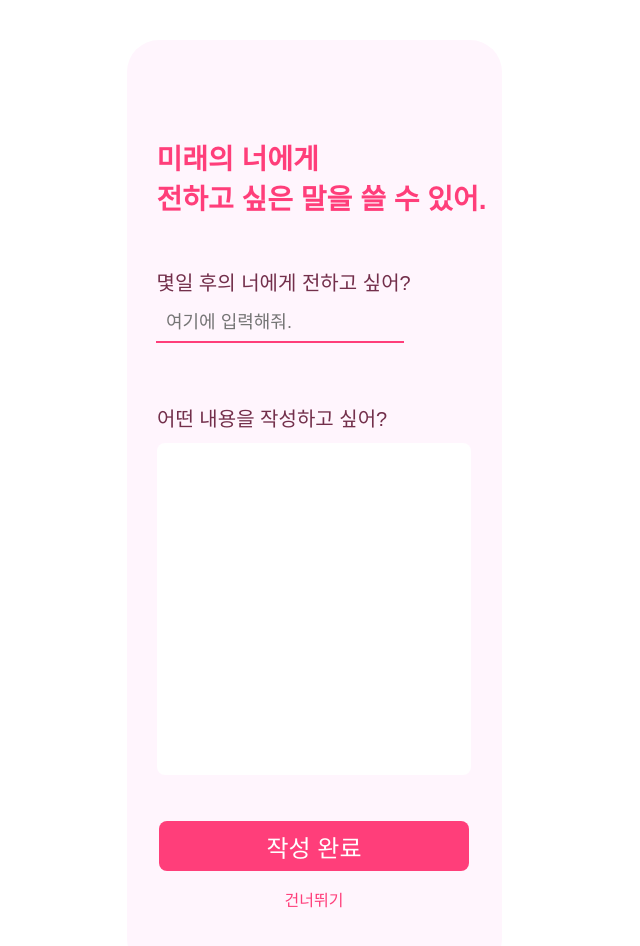
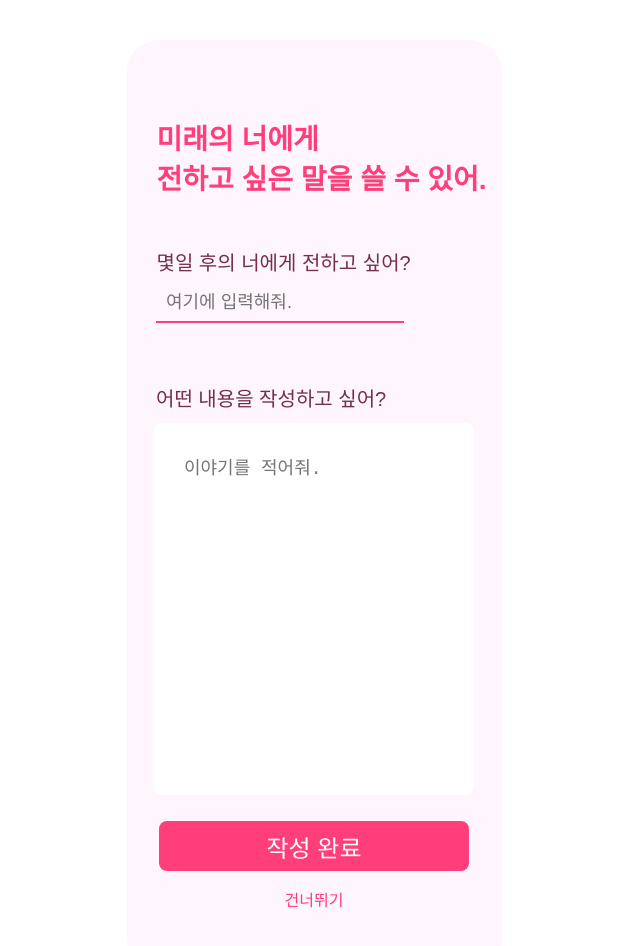
Before and after one commit to huise0ng/MOK.png, a SvelteKit app: page /send in a window 1280 px wide. Shown: the top 946 px of the page, without its empty margins (326-966 px from the left). Built offline with nearby package versions, Linux system fonts and the light colour scheme.

Commit message:
ADD :: Placeholder 추가

```diff
--- a/src/routes/send/+page.svelte
+++ b/src/routes/send/+page.svelte
@@ -64,12 +64,13 @@
     }
 
     .white-box {
-        width: 314px;
+        width: 280px;
         height: 332px;
         background-color: #FFFFFF;
         border-radius: 8px;
         margin-top: 70px;
         position: relative;
+        padding: 20px;
     }
 
     .white-box-label {
@@ -81,7 +82,21 @@
         padding-left: 10px;
         font-size: 20px;
         color: #732F4B;
-        margin-left: -10px;
+        margin-left: -8px;
+    }
+
+    textarea {
+        width: 100%;
+        height: calc(100% - 20px);
+        border: none;
+        resize: none;
+        background-color: transparent;
+        font-size: 18px;
+        color: #FF3E7A;
+        outline: none;
+        padding: 10px;
+        box-sizing: border-box;
+        border-radius: 8px;
     }
 
     .button-container {
@@ -141,6 +156,7 @@
     <div class="white-box">
         <!-- svelte-ignore a11y-label-has-associated-control -->
         <label class="white-box-label">어떤 내용을 작성하고 싶어?</label>
+        <textarea bind:value={message} placeholder="이야기를 적어줘."></textarea>
     </div>
 
     <div class="button-container">
```
